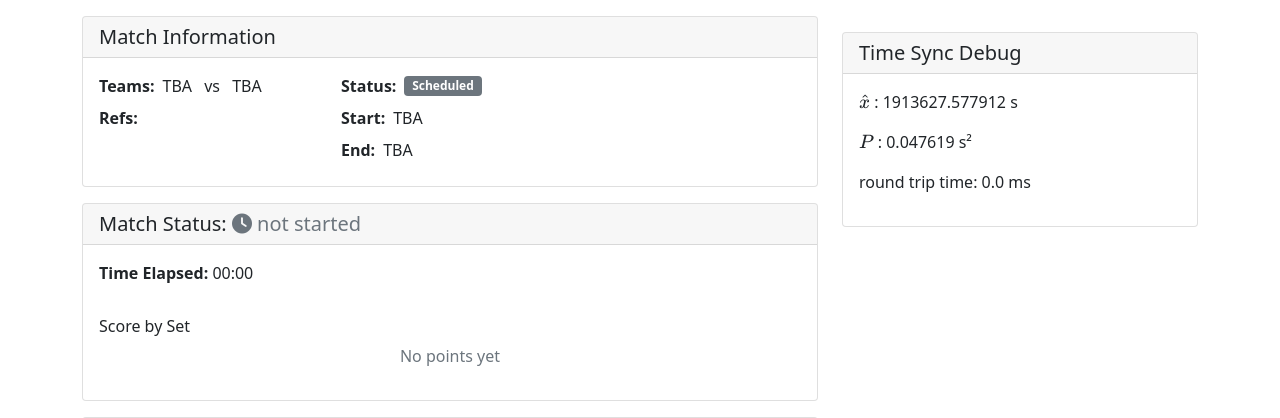
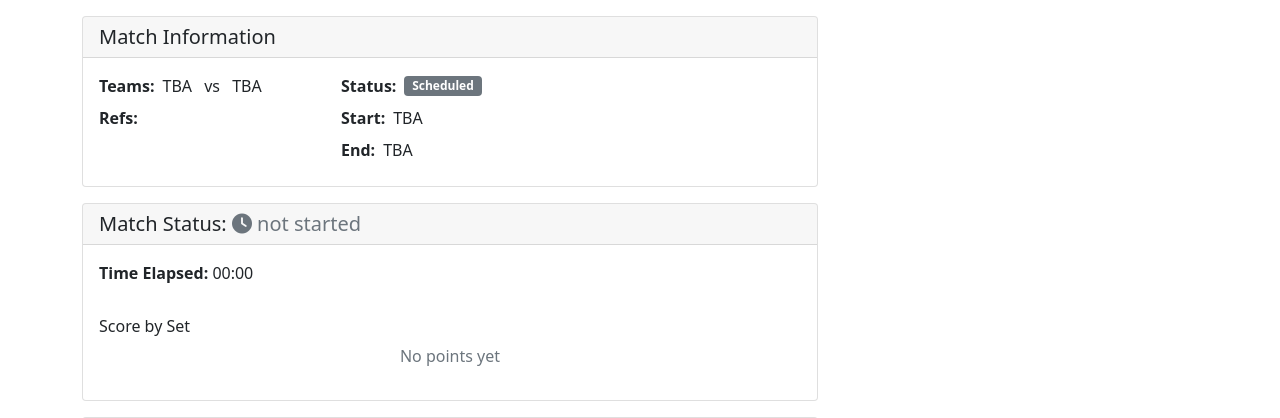
Before and after one commit to parker-macdonald/arctos, a Flask app: template templates/match_page_websocket.html in a window 1280 px wide. Shown: the part 112-530 px from the top of the page. Run offline with Flask 3, Linux system fonts and the light colour scheme; the template is opened without the code that fills it, so the values that code supplies are empty.

Commit message:
stones page and time sync stuff donegit status!

```diff
--- a/app/routes/matches.py
+++ b/app/routes/matches.py
@@ -776,7 +776,7 @@ def complete_match(tournament_url):
     return jsonify({'success': True, 'match_id': match_id, 'status': 'COMPLETED'})
 
 
-@bp.route('/stones-player')
+@bp.route('/stones')
 def stones_player():
     """Stones audio player page with server time synchronization."""
     return render_template('stones_player.html')
--- a/templates/match_page_websocket.html
+++ b/templates/match_page_websocket.html
@@ -296,7 +296,7 @@ window.MathJax = {
     </div>
 
     <div class="col-md-4">
-        {% if current_user.is_authenticated and current_user.__class__.__name__ == 'Player' and is_head_ref(tournament.url, current_user.id) %}
+        {% if current_user.is_authenticated and current_user.__class__.__name__ == 'Player' and is_head_ref %}
         <div class="card">
             <div class="card-header">
                 <h5 class="mb-0">Head Ref Notes</h5>
@@ -321,18 +321,6 @@ window.MathJax = {
             </div>
         </div>
         {% endif %}
-
-        <!-- Debug: Kalman Filter State -->
-        <div class="card mt-3">
-            <div class="card-header">
-                <h5 class="mb-0">Time Sync Debug</h5>
-            </div>
-            <div class="card-body">
-                <p>$\hat{x}$ : <span id="kf-offset">0.000</span> s</p>
-                <p>$P$ : <span id="kf-covariance">1.000</span> s²</p>
-                <p>round trip time: <span id="kf-rtt">-</span> ms</p>
-            </div>
-        </div>
     </div>
 </div>
 
@@ -442,9 +430,6 @@ async function syncWithServerTime() {
         // Save state to localStorage
         saveKFState();
 
-        // Update debug display
-        updateKFDisplay(rtt);
-
         return { offset: kalmanFilter.getState(), rtt };
     } catch (error) {
         console.error('Error syncing with server:', error);
@@ -452,22 +437,6 @@ async function syncWithServerTime() {
     }
 }
 
-// Update KF state display
-function updateKFDisplay(rtt) {
-    const offset = kalmanFilter.getState();
-    const covariance = kalmanFilter.getCovariance();
-
-    document.getElementById('kf-offset').textContent = offset.toFixed(6);
-    document.getElementById('kf-covariance').textContent = covariance.toFixed(6);
-    if (rtt !== undefined) {
-        document.getElementById('kf-rtt').textContent = rtt.toFixed(1);
-    }
-
-    // Trigger MathJax rendering after updating values
-    if (window.MathJax && window.MathJax.typesetPromise) {
-        window.MathJax.typesetPromise().catch((err) => console.error('MathJax error:', err));
-    }
-}
 
 // Poll for match state updates
 function pollMatchState() {
@@ -790,7 +759,6 @@ document.addEventListener('DOMContentLoaded', async function() {
 
     // Load saved KF state
     loadKFState();
-    updateKFDisplay();
 
     // Start time synchronization (every 5 seconds)
     timeSyncInterval = setInterval(syncWithServerTime, 5000);
@@ -807,8 +775,6 @@ document.addEventListener('DOMContentLoaded', async function() {
     pollingInterval = setInterval(pollMatchState, 2000);
     {% endif %}
 
-    // Update KF display periodically
-    setInterval(updateKFDisplay, 100);
 });
 </script>
 {% endblock %}
```
